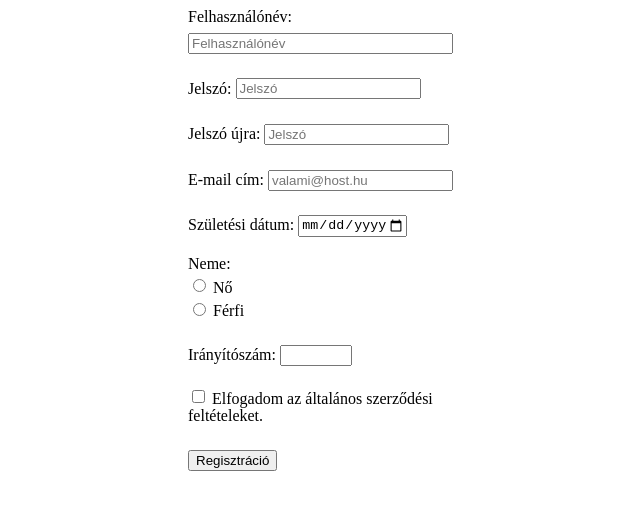
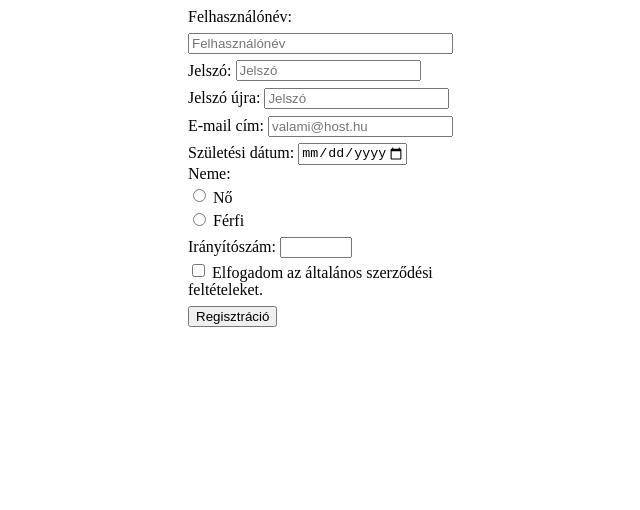
Before and after one commit to vassmarcsi/JavaScript, a plain HTML site: page index.html in a window 1280 px wide. Shown: the whole page, without its empty margins (302-942 px from the left). Drawn offline with Linux system fonts and the light colour scheme.

Commit message:
Form kész félig

```diff
--- a/index.html
+++ b/index.html
@@ -7,7 +7,7 @@
         <title>Űrlap</title>
         <meta charset="UTF-8">
         <meta name="viewport" content="width=device-width, initial-scale=1.0">
-        <link rel="stylesheet" type="text/css" href="style/urlap.css">
+        <link rel="stylesheet" href="style/urlap.css" type="text/css">
         <script src="JS/urlap.js"></script>
     </head>
     <body onload="regForm()">
@@ -15,16 +15,16 @@
             <form>
                 Felhasználónév: <input type="text" id="username" name="username" placeholder="Felhasználónév" size="30" required minlength="8" maxlength="25" onblur="userCheck()">
                 <span id="userNameError" class="error"></span>
-                <br><br>
+                <br>
                 Jelszó: <input type="password" id="password" name="password" placeholder="Jelszó" required>
-                <br><br>
+                <br>
                 Jelszó újra: <input type="password" id="passwordagain" name="passwordagain" placeholder="Jelszó" required>
                 <!-- Ez egy megjegyzés, így kell csinálni -->
-                <br><br>
+                <br>
                 E-mail cím: <input type="email" id="email" name="email" placeholder="valami@host.hu" required>
-                <br><br>
+                <br>
                 Születési dátum: <input type="date" id="datum" name="datum" required min="1920-01-01" max="2000-12-31">
-                <br><br>
+                <br>
                 Neme: <br>
                 <input type="radio" name="gender" id="genderno" value="no" required>
                 <label>Nő</label>
@@ -32,11 +32,11 @@
                 <input type="radio" name="gender" id="genderferfi" value="ferfi" required>
                 <!-- A name tulajdonságnak ugyanannak kell lennim hogy egyként kezelje -->
                 <label>Férfi</label>
-                <br><br>
+                <br>
                 Irányítószám: <input type="number" id="zipcode" name="zipcode" min="1000" max="9999" required>
-                <br><br>
+                <br>
                 <input type="checkbox" name="aszf" id="aszf"> Elfogadom az általános szerződési feltételeket.
-                <br><br>
+                <br>
                 <input type="submit" value="Regisztráció" onclick="userCheck2(form)">
             </form>
 
--- a/style/urlap.css
+++ b/style/urlap.css
@@ -1,8 +1,3 @@
-/*
-To change this license header, choose License Headers in Project Properties.
-To change this template file, choose Tools | Templates
-and open the template in the editor.
-*/
 /*
     Created on : 2018.11.07., 19:54:40
     Author     : sze7vasmar
```
